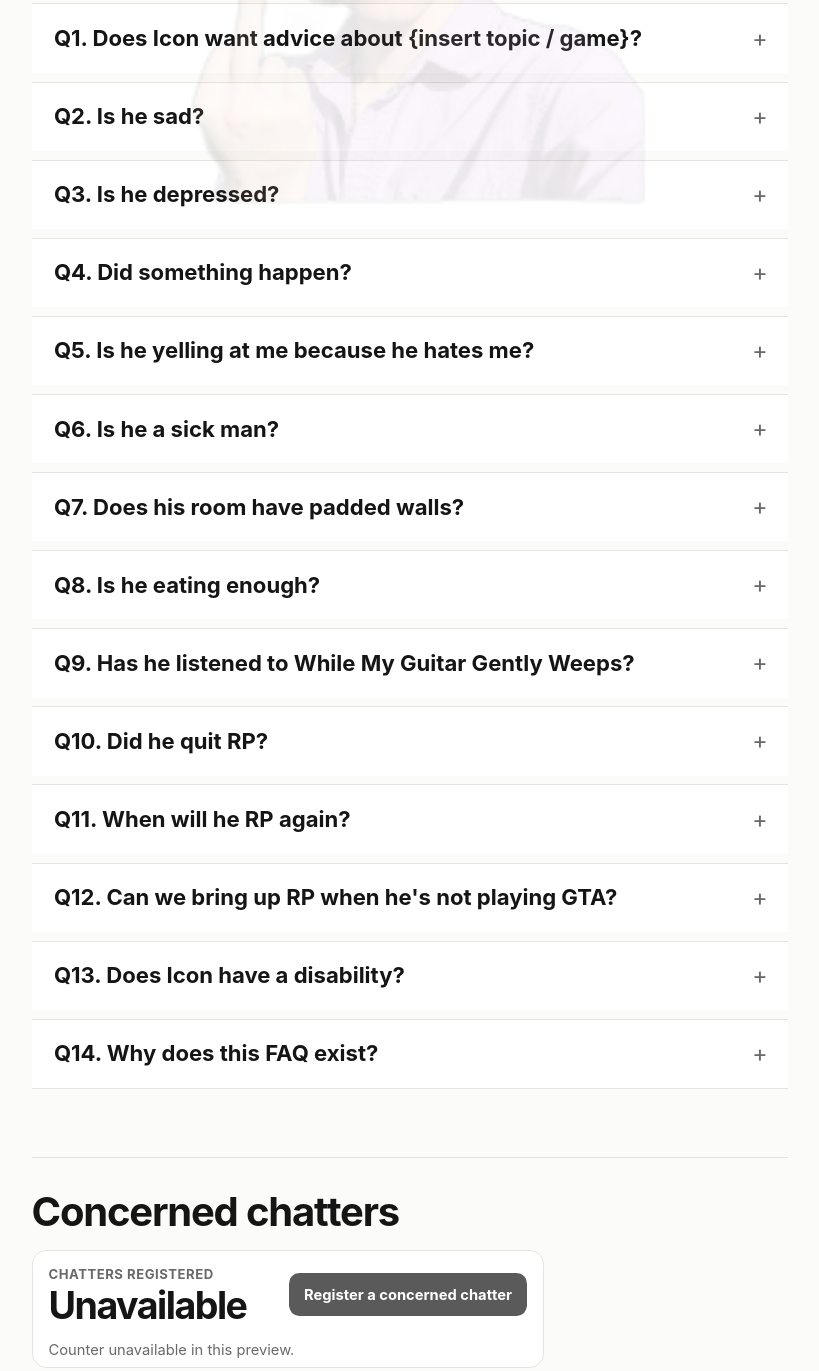
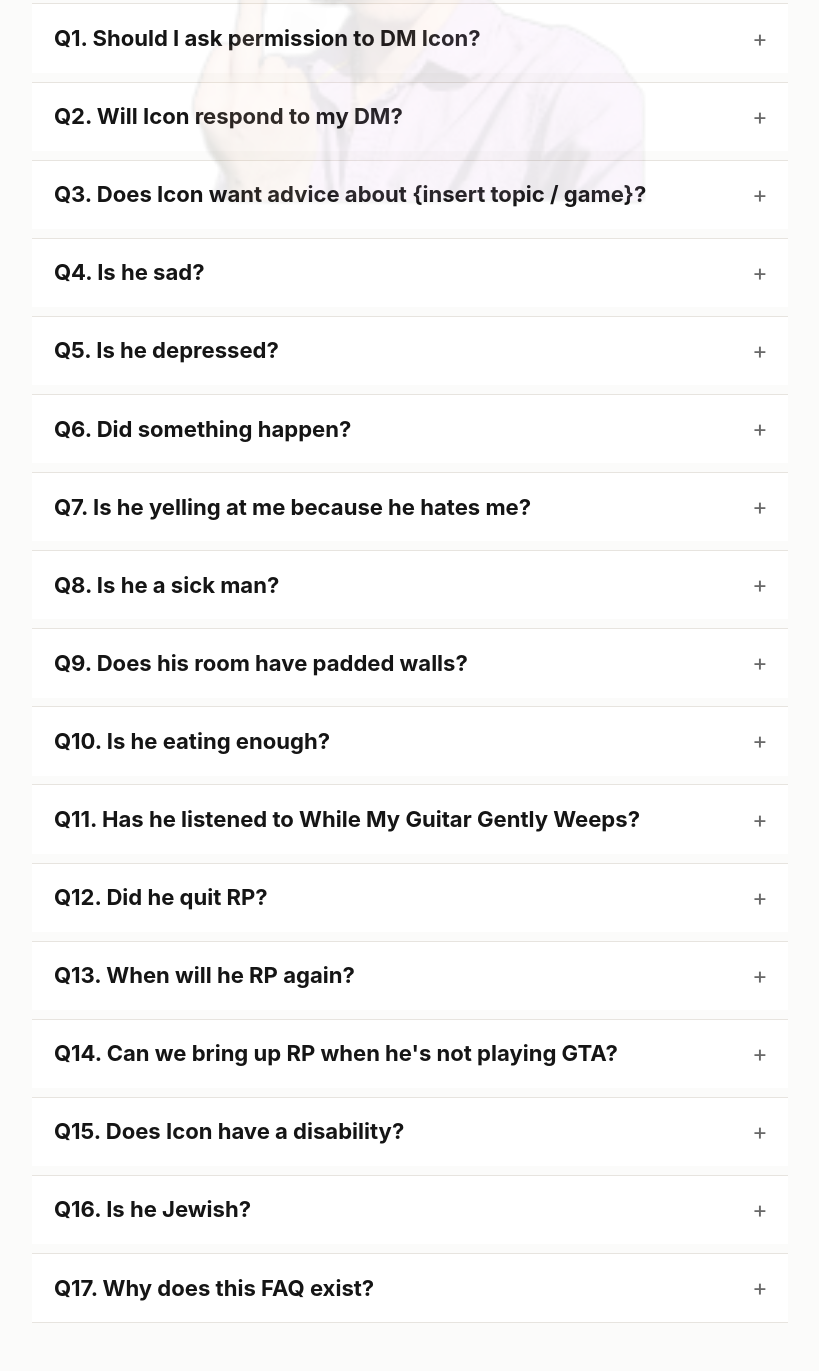
Before and after one commit to bgigurtsis/faq-site, a website: page index.html in a window 1280 px wide. Shown: the part 455-1826 px from the top of the page, without its empty margins (223-1042 px from the left). Drawn offline with Linux system fonts and the light colour scheme; no server answers.

Commit message:
feat: add DM and "Is he Jewish?" questions to FAQ
Adds "Should I ask permission to DM Icon?", "Will Icon respond to my DM?"
and "Is he Jewish?", and renumbers the list to Q1-Q17.

```diff
--- a/index.html
+++ b/index.html
@@ -35,98 +35,119 @@
       <section class="faq-shell" id="faq-list" aria-label="Frequently asked questions">
         <div class="category">
           <details class="faq-item" data-category="iconjt-lore">
-            <summary>Q1. Does Icon want advice about {insert topic / game}?</summary>
+            <summary>Q1. Should I ask permission to DM Icon?</summary>
+            <div class="answer">
+              <p>No.</p>
+            </div>
+          </details>
+
+          <details class="faq-item" data-category="iconjt-lore">
+            <summary>Q2. Will Icon respond to my DM?</summary>
+            <div class="answer">
+              <p>No.</p>
+            </div>
+          </details>
+
+          <details class="faq-item" data-category="iconjt-lore">
+            <summary>Q3. Does Icon want advice about {insert topic / game}?</summary>
             <div class="answer">
               <p>NO HE DOESN'T WANT YOUR ADVICE UNLESS HE EXPLICITLY ASKS FOR IT.</p>
             </div>
           </details>
 
           <details class="faq-item" data-category="iconjt-lore">
-            <summary>Q2. Is he sad?</summary>
+            <summary>Q4. Is he sad?</summary>
             <div class="answer">
               <p>No.</p>
             </div>
           </details>
 
           <details class="faq-item" data-category="iconjt-lore">
-            <summary>Q3. Is he depressed?</summary>
+            <summary>Q5. Is he depressed?</summary>
             <div class="answer">
               <p>Also no. He's just a chill guy.</p>
             </div>
           </details>
 
           <details class="faq-item" data-category="iconjt-lore">
-            <summary>Q4. Did something happen?</summary>
+            <summary>Q6. Did something happen?</summary>
             <div class="answer">
               <p>No.</p>
             </div>
           </details>
 
           <details class="faq-item" data-category="iconjt-lore">
-            <summary>Q5. Is he yelling at me because he hates me?</summary>
+            <summary>Q7. Is he yelling at me because he hates me?</summary>
             <div class="answer">
               <p>No. He's just trying to understand.</p>
             </div>
           </details>
 
           <details class="faq-item" data-category="iconjt-lore">
-            <summary>Q6. Is he a sick man?</summary>
+            <summary>Q8. Is he a sick man?</summary>
             <div class="answer">
               <p>Yes.</p>
             </div>
           </details>
 
           <details class="faq-item" data-category="iconjt-lore">
-            <summary>Q7. Does his room have padded walls?</summary>
+            <summary>Q9. Does his room have padded walls?</summary>
             <div class="answer">
               <p>Yes.</p>
             </div>
           </details>
 
           <details class="faq-item" data-category="iconjt-lore">
-            <summary>Q8. Is he eating enough?</summary>
+            <summary>Q10. Is he eating enough?</summary>
             <div class="answer">
               <p>Yes.</p>
             </div>
           </details>
 
           <details class="faq-item" data-category="iconjt-lore">
-            <summary>Q9. Has he listened to While My Guitar Gently Weeps?</summary>
+            <summary>Q11. Has he listened to While My Guitar Gently Weeps?</summary>
             <div class="answer">
               <p>Yes.</p>
             </div>
           </details>
 
           <details class="faq-item" data-category="iconjt-lore">
-            <summary>Q10. Did he quit RP?</summary>
+            <summary>Q12. Did he quit RP?</summary>
             <div class="answer">
               <p>No.</p>
             </div>
           </details>
 
           <details class="faq-item" data-category="iconjt-lore">
-            <summary>Q11. When will he RP again?</summary>
+            <summary>Q13. When will he RP again?</summary>
             <div class="answer">
               <p>Whenever he wants.</p>
             </div>
           </details>
 
           <details class="faq-item" data-category="iconjt-lore">
-            <summary>Q12. Can we bring up RP when he's not playing GTA?</summary>
+            <summary>Q14. Can we bring up RP when he's not playing GTA?</summary>
             <div class="answer">
               <p>Please god no.</p>
             </div>
           </details>
 
           <details class="faq-item" data-category="iconjt-lore">
-            <summary>Q13. Does Icon have a disability?</summary>
+            <summary>Q15. Does Icon have a disability?</summary>
             <div class="answer">
               <p>Yes, he's a liberal soy-boy roleplayer.</p>
             </div>
           </details>
 
           <details class="faq-item" data-category="iconjt-lore">
-            <summary>Q14. Why does this FAQ exist?</summary>
+            <summary>Q16. Is he Jewish?</summary>
+            <div class="answer">
+              <p>Yes.</p>
+            </div>
+          </details>
+
+          <details class="faq-item" data-category="iconjt-lore">
+            <summary>Q17. Why does this FAQ exist?</summary>
             <div class="answer">
               <p>Because of chatters like you.</p>
             </div>
```
